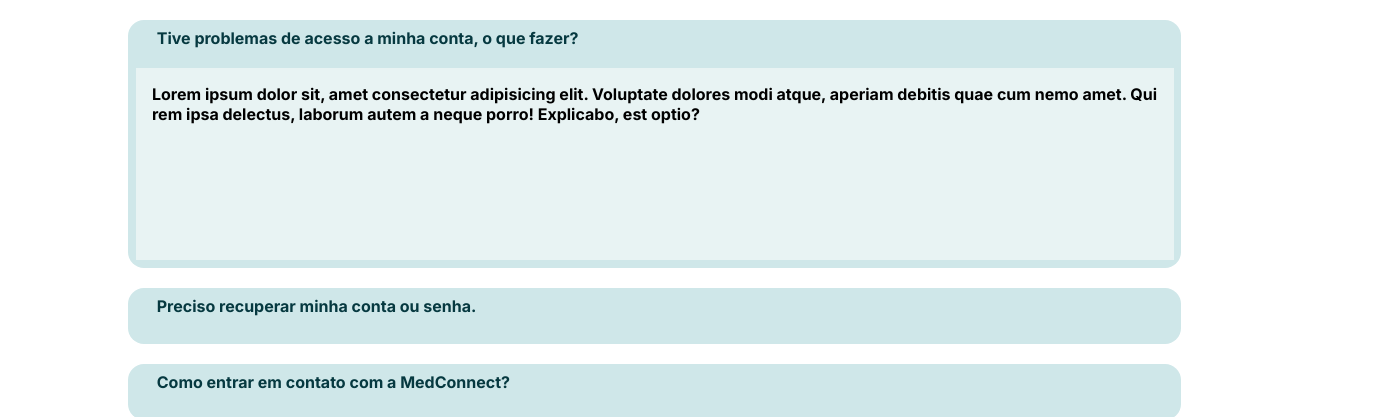
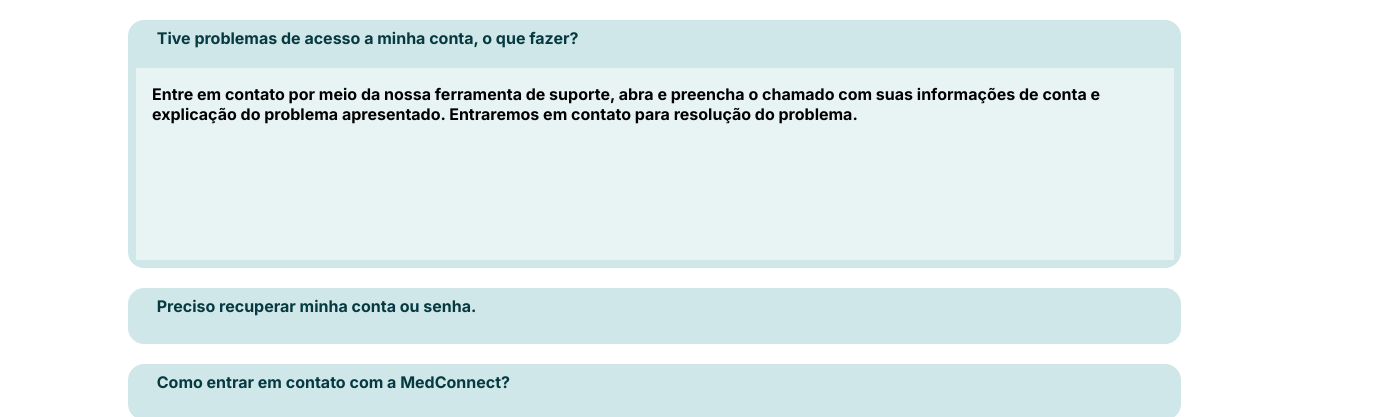
Before and after one commit to Grupo-3-sptech/site, a plain HTML site: page faleconosco.html in a window 1280 px wide. Both pictures are taken after a click on the label "Tive problemas de acesso a minha conta, o que fazer?". Shown: the part 313-730 px from the top of the page, 1376 px wide, since content can reach past the window. Drawn offline with Linux system fonts and the light colour scheme.

Commit message:
Banner Fale Conosco

```diff
--- a/css/faleconosco.css
+++ b/css/faleconosco.css
@@ -69,11 +69,11 @@ h4 {
 }
 
 .container {
-
-
+    margin: auto;
     display: flex;
     height: 60vh;
-    width: 100%;
+    justify-content: space-around;
+    width: 80%;
 }
 .duvida{
     margin-left: 11vh;
@@ -90,8 +90,6 @@ h4 {
     font-size: 3vh;
     width: 40vh;
     margin-left: 3vh;
-
-
 }
 
 .imgContato{
@@ -99,3 +97,8 @@ h4 {
     margin-left: 10vh;
 
 }
+
+.answer a {
+    text-decoration: none;
+    color: #BF7300;
+}
--- a/faleconosco.html
+++ b/faleconosco.html
@@ -35,9 +35,7 @@
             <input type='checkbox' id='question-1'>
             <label for='question-1'>Como contratar o MedConnect?</label> <br> <br>
             <div class='answer'>
-                Lorem ipsum dolor sit, amet consectetur adipisicing elit. Voluptate dolores modi atque,
-                aperiam debitis quae cum nemo amet. Qui rem ipsa delectus, laborum autem a neque porro! Explicabo,
-                est optio?
+                Na página <a href="empresas.html">Para Empresas</a> esta apresentada a forma de contratação e os meios para contato da equipe. Será marcada uma reunião com uma de nossas equipes para fazer o acordo do serviço.
             </div>
         </div>
         <br>
@@ -45,9 +43,7 @@
             <input type='checkbox' id='question-2'>
             <label for='question-2'>Tive problemas de acesso a minha conta, o que fazer?</label> <br> <br>
             <div class='answer'>
-                Lorem ipsum dolor sit, amet consectetur adipisicing elit. Voluptate dolores modi atque,
-                aperiam debitis quae cum nemo amet. Qui rem ipsa delectus, laborum autem a neque porro! Explicabo,
-                est optio?
+                Entre em contato por meio da nossa ferramenta de suporte, abra e preencha o chamado com suas informações de conta e explicação do problema apresentado. Entraremos em contato para resolução do problema.
             </div>
         </div>
         <br>
@@ -55,9 +51,7 @@
             <input type='checkbox' id='question-3'>
             <label for='question-3'>Preciso recuperar minha conta ou senha.</label> <br> <br>
             <div class='answer'>
-                Lorem ipsum dolor sit, amet consectetur adipisicing elit. Voluptate dolores modi atque,
-                aperiam debitis quae cum nemo amet. Qui rem ipsa delectus, laborum autem a neque porro! Explicabo,
-                est optio?
+                Pode ser resolvido de 3 formas. 1 - Abertura de chamado na ferramenta de suporte. 2 - Por meio do link "Esqueceu a senha?" na página de login. 3 - Edição do perfil dentro da plataforma de monitoramento.
             </div>
         </div>
         <br>
@@ -66,9 +60,7 @@
             <label for='question-4'>Como entrar em contato com a MedConnect?</label> <br>
             <br>
             <div class='answer'>
-                Lorem ipsum dolor sit, amet consectetur adipisicing elit. Voluptate dolores modi atque,
-                aperiam debitis quae cum nemo amet. Qui rem ipsa delectus, laborum autem a neque porro! Explicabo,
-                est optio?
+                Por meio dos contatos apresentados no fim da página.
             </div>
         </div>
     </div>
```
